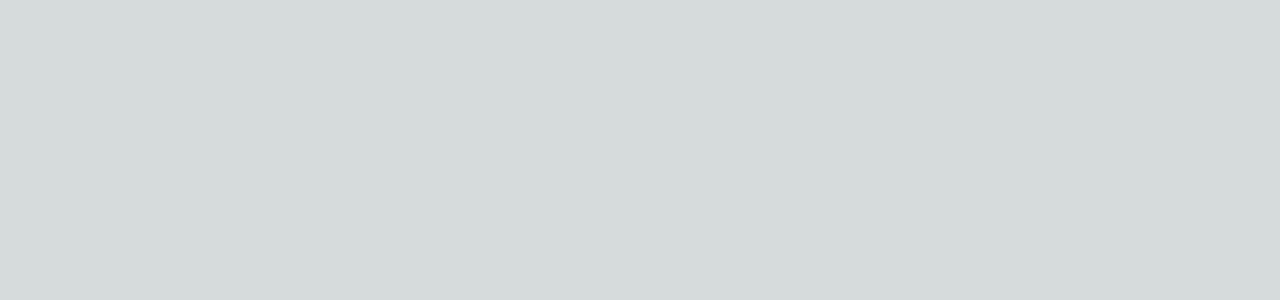
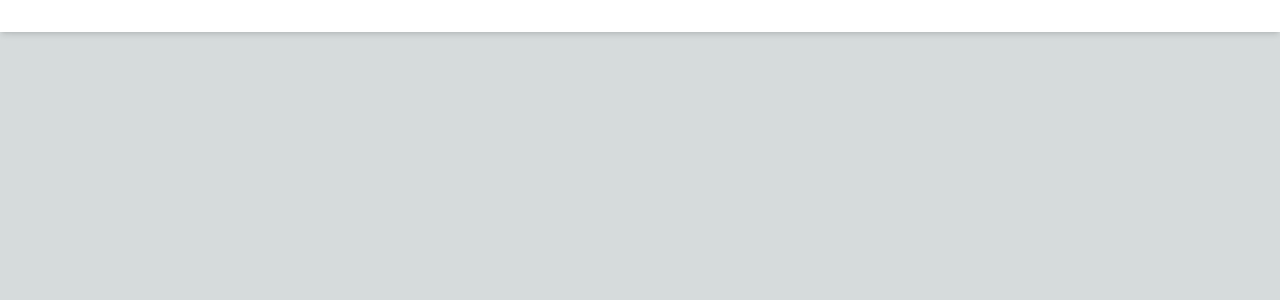
Before and after one commit to ratidzo/design, a Next.js app: page / in a window 1280 px wide. Shown: the top 300 px of the page. Built offline with nearby package versions, Linux system fonts and the light colour scheme.

Commit message:
dev: setup nav component

```diff
--- /dev/null
+++ b/app/components/Nav.tsx
@@ -0,0 +1,9 @@
+export default function Nav() {
+    return(
+        <div className="shadow-md w-full fixed top-0 left-0">
+            <div className="md:flex bg-white py-4">
+
+            </div>
+        </div>
+    )
+}
--- a/app/layout.tsx
+++ b/app/layout.tsx
@@ -1,6 +1,7 @@
 import './globals.css'
 import type { Metadata } from 'next'
-import {Nunito_Sans} from 'next/font/google'
+import { Nunito_Sans } from 'next/font/google'
+import Nav from './components/Nav'
 
 const inter = Nunito_Sans({ subsets: ['latin'] })
 
@@ -16,7 +17,10 @@ export default function RootLayout({
 }) {
   return (
     <html lang="en">
-      <body className={inter.className}>{children}</body>
+      <body className={inter.className}>
+        <Nav />
+        {children}
+      </body>
     </html>
   )
 }
--- a/app/page.tsx
+++ b/app/page.tsx
@@ -1,8 +1,7 @@
-import Image from 'next/image'
 
 export default function Home() {
   return (
-   <>
-   </>
+   <div>
+   </div>
   )
 }
```
